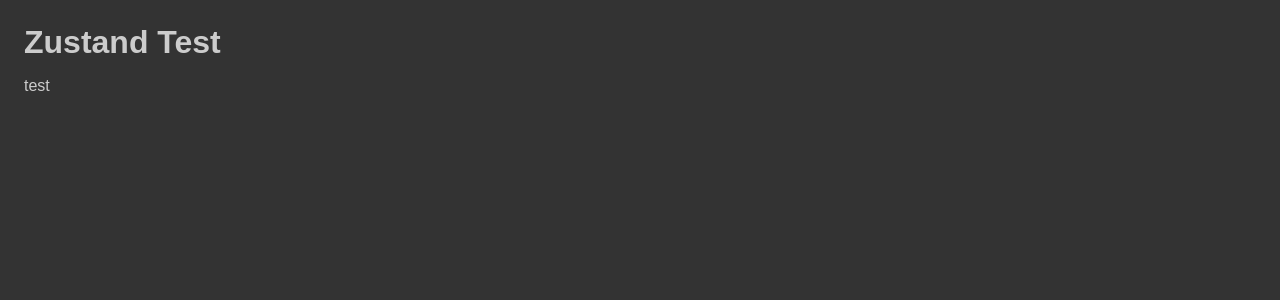
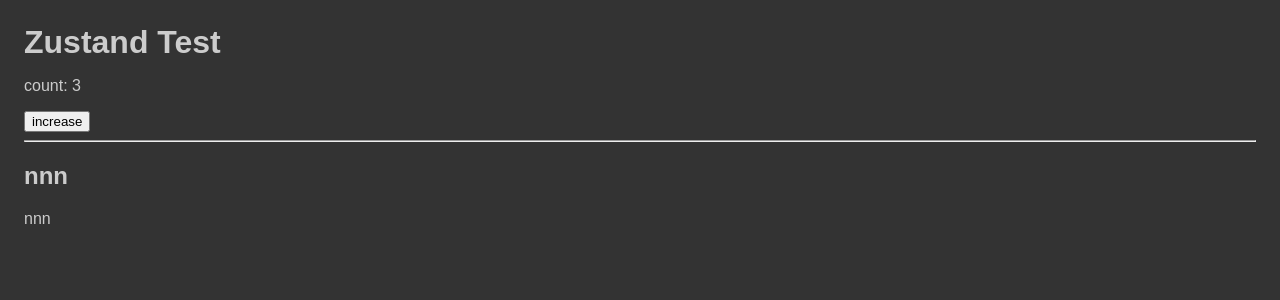
Before and after one commit to edwardtanguay/zustand-test, a React (Vite) app: page / in a window 1280 px wide. Shown: the top 300 px of the page. Built offline with nearby package versions, Linux system fonts and the light colour scheme.

Commit message:
before multiple

```diff
--- a/package.json
+++ b/package.json
@@ -11,7 +11,8 @@
   "dependencies": {
     "react": "^18.2.0",
     "react-dom": "^18.2.0",
-    "sass": "^1.54.5"
+    "sass": "^1.54.5",
+    "zustand": "^4.1.1"
   },
   "devDependencies": {
     "@types/react": "^18.0.17",
--- a/src/App.tsx
+++ b/src/App.tsx
@@ -1,12 +1,31 @@
-import './App.scss'
+import './App.scss';
+import create from 'zustand';
+import { First } from './components/First';
+
+interface AppState {
+	search: string;
+	count: number;
+	increaseCount: () => void;
+}
+
+const useStore = create<AppState>((set) => ({
+	search: '',
+	count: 3,
+	increaseCount: () => set((state:AppState) => ({count: state.count + 1}))
+}))
 
 function App() {
-  return (
-    <div className="App">
-    <h1>Zustand Test</h1>
-    <p>test</p>
-    </div>
-  )
+	const count = useStore((state: AppState) => state.count);
+
+	return (
+		<div className="App">
+			<h1>Zustand Test</h1>
+			<p>count: {count}</p>
+			<button onClick={useStore((state: AppState) => (state.increaseCount))}>increase</button>
+			<hr/>
+			<First/>
+		</div>
+	);
 }
 
-export default App
+export default App;
--- /dev/null
+++ b/src/components/First.tsx
@@ -0,0 +1,9 @@
+export const First = () => {
+	// const count = useStore((state: AppState) => state.count);
+	return (
+		<>
+			<h2>nnn</h2>
+			<p>nnn</p>
+		</>
+	);
+};
```
Also changed, not shown: src/appStore.tsx (added), 2 other files (tests, documents, lock files or other folders).
